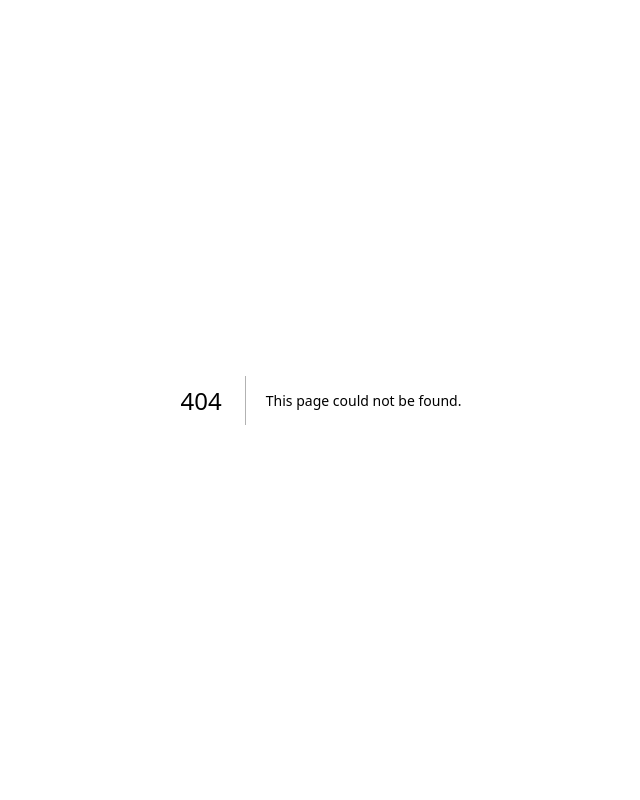
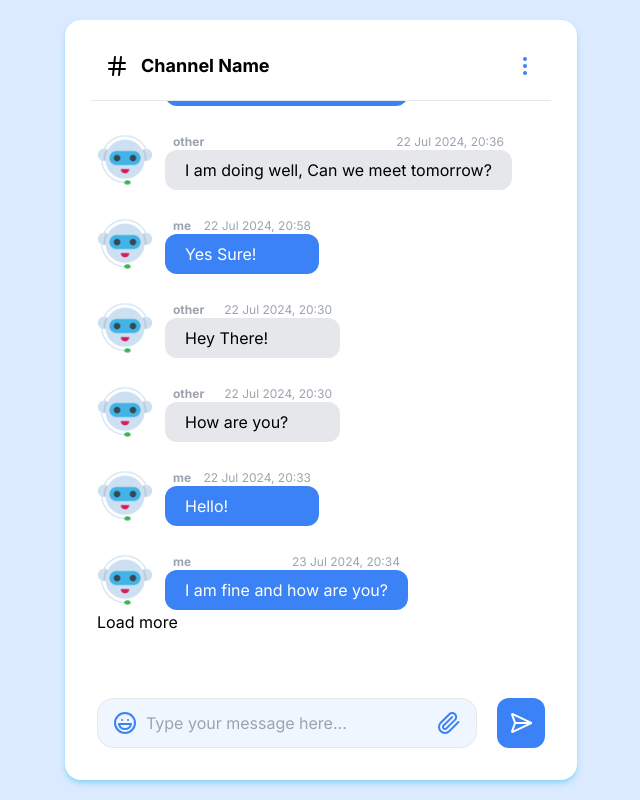
Before and after one commit to DiscordCataloger/sync, a Next.js app: page /chat in a window 1280 px wide. Before the commit this address had no page. Shown: the whole page, without its empty margins (319-959 px from the left). Built offline with nearby package versions, Linux system fonts and the light colour scheme.

Commit message:
first commit

```diff
--- /dev/null
+++ b/src/app/(backend)/getChannelMsg.js
@@ -0,0 +1,131 @@
+"use client";
+
+export const getChannelMsg = (offset, limit) => {
+  const data = [
+    {
+      icon: "/chat_bot.png",
+      from: "Daniel",
+      text: "Hey There!",
+      time: "22 Jul 2024, 20:30",
+    },
+    {
+      icon: "/chat_bot.png",
+      from: "Jonathan",
+      text: "How are you?",
+      time: "22 Jul 2024, 20:30",
+    },
+    {
+      icon: "/chat_bot.png",
+      from: "me",
+      text: "Hello!",
+      time: "22 Jul 2024, 20:33",
+    },
+    {
+      icon: "/chat_bot.png",
+      from: "me",
+      text: "I am fine and how are you?",
+      time: "22 Jul 2024, 20:34",
+    },
+    {
+      icon: "/chat_bot.png",
+      from: "other",
+      text: "I am doing well, Can we meet tomorrow?",
+      time: "22 Jul 2024, 20:36",
+    },
+    {
+      icon: "/chat_bot.png",
+      from: "me",
+      text: "Yes Sure!",
+      time: "22 Jul 2024, 20:58",
+    },
+    {
+      from: "other",
+      text: "Hey There!",
+      time: "22 Jul 2024, 20:30",
+      icon: "/chat_bot.png",
+    },
+    {
+      icon: "/chat_bot.png",
+      from: "other",
+      text: "How are you?",
+      time: "22 Jul 2024, 20:30",
+    },
+    {
+      icon: "/chat_bot.png",
+      from: "me",
+      text: "Hello!",
+      time: "22 Jul 2024, 20:33",
+    },
+    {
+      icon: "/chat_bot.png",
+      from: "me",
+      text: "I am fine and how are you?",
+      time: "23 Jul 2024, 20:34",
+    },
+    {
+      icon: "/chat_bot.png",
+      from: "Daniel",
+      text: "Hey There!",
+      time: "22 Jul 2024, 20:30",
+    },
+    {
+      icon: "/chat_bot.png",
+      from: "Jonathan",
+      text: "How are you?",
+      time: "22 Jul 2024, 20:30",
+    },
+    {
+      icon: "/chat_bot.png",
+      from: "me",
+      text: "Hello!",
+      time: "22 Jul 2024, 20:33",
+    },
+    {
+      icon: "/chat_bot.png",
+      from: "me",
+      text: "I am fine and how are you?",
+      time: "22 Jul 2024, 20:34",
+    },
+    {
+      icon: "/chat_bot.png",
+      from: "other",
+      text: "I am doing well, Can we meet tomorrow?",
+      time: "22 Jul 2024, 20:36",
+    },
+    {
+      icon: "/chat_bot.png",
+      from: "me",
+      text: "Yes Sure!",
+      time: "22 Jul 2024, 20:58",
+    },
+    {
+      from: "other",
+      text: "Hey There!",
+      time: "22 Jul 2024, 20:30",
+      icon: "/chat_bot.png",
+    },
+    {
+      icon: "/chat_bot.png",
+      from: "other",
+      text: "How are you?",
+      time: "22 Jul 2024, 20:30",
+    },
+    {
+      icon: "/chat_bot.png",
+      from: "me",
+      text: "Hello!",
+      time: "22 Jul 2024, 20:33",
+    },
+    {
+      icon: "/chat_bot.png",
+      from: "me",
+      text: "I am fine and how are you?",
+      time: "23 Jul 2024, 20:34",
+    },
+  ];
+  const displayData = data.slice(
+    data.length - offset - limit,
+    data.length - offset
+  );
+  return displayData;
+};
--- /dev/null
+++ b/src/app/(frontend)/(components)/(channelui)/ChannelHeader.js
@@ -0,0 +1,21 @@
+"use client";
+import { EllipsisVertical, Hash } from "lucide-react";
+
+export default function ChannelHeader({ name }) {
+  return (
+    <>
+      <div className="flex justify-between items-center px-10 py-8 pb-5">
+        <div className="flex items-center">
+          <Hash className="mr-3 w-6 h-6" />
+          <div className="flex flex-col text-lg font-bold text-black">
+            {name}
+          </div>
+        </div>
+        <EllipsisVertical className="text-blue-500" />
+      </div>
+      <div className="flex justify-center items-center">
+        <hr className="w-[90%]" />
+      </div>
+    </>
+  );
+}
--- /dev/null
+++ b/src/app/(frontend)/(components)/(channelui)/InputMessage.js
@@ -0,0 +1,33 @@
+"use client";
+import { Paperclip, Laugh, SendHorizontal } from "lucide-react";
+
+export default function InputMessage({ input, setInput, sendMessage }) {
+  return (
+    <div className="p-8 flex gap-5 justify-center items-center">
+      <div className="relative w-full">
+        <Laugh
+          className="text-blue-500 absolute left-4 top-1/2 transform -translate-y-1/2 cursor-pointer hover:text-blue-600"
+          onClick={null}
+        />
+        <input
+          type="text"
+          value={input}
+          onChange={(e) => setInput(e.target.value)}
+          onKeyDown={(e) => e.key === "Enter" && sendMessage()}
+          className="w-full px-12 p-3 border rounded-2xl focus:outline-none bg-blue-50 text-black"
+          placeholder="Type your message here..."
+        />
+        <Paperclip
+          className="text-blue-500 absolute right-4 top-1/2 transform -translate-y-1/2 cursor-pointer hover:text-blue-600"
+          onClick={null}
+        />
+      </div>
+      <div
+        className="text-white bg-blue-500 rounded-xl h-full w-14 flex items-center justify-center relative cursor-pointer hover:bg-blue-600"
+        onClick={() => sendMessage()}
+      >
+        <SendHorizontal />
+      </div>
+    </div>
+  );
+}
--- /dev/null
+++ b/src/app/(frontend)/(components)/(channelui)/MessageItem.js
@@ -0,0 +1,42 @@
+"use client";
+
+export default function MessageItem({ icon, userName, text, time }) {
+  const currentTime = new Date();
+  const months = [
+    "Jan",
+    "Feb",
+    "Mar",
+    "Apr",
+    "May",
+    "Jun",
+    "Jul",
+    "Aug",
+    "Sep",
+    "Oct",
+    "Nov",
+    "Dec",
+  ];
+  const todayDate = `${currentTime.getDate()} ${
+    months[currentTime.getMonth()]
+  } ${currentTime.getFullYear()}`;
+
+  return (
+    <div className={`flex justify-start items-center mt-6`}>
+      <img src={icon} className="mr-3 w-14 h-14 rounded-full" />
+      <div className={`flex flex-col items-start`}>
+        <div className="flex w-full justify-between items-center gap-3 text-xs text-gray-400 mt-1 px-2">
+          <div className="font-bold">{userName}</div>
+          <div>{time.replace(`${todayDate},`, "Today,")}</div>
+        </div>
+        <div
+          style={{ minWidth: `${userName.length * 7 + 140}px` }}
+          className={`py-2 px-5 rounded-xl text-wrap ${
+            userName === "me" ? "bg-blue-500" : "bg-gray-200"
+          } ${userName === "me" ? "text-white" : "text-black"}`}
+        >
+          {text}
+        </div>
+      </div>
+    </div>
+  );
+}
--- /dev/null
+++ b/src/app/(frontend)/(components)/(channelui)/MessageList.js
@@ -0,0 +1,50 @@
+"use client";
+import { useEffect, useRef, useState } from "react";
+import style from "../ChannelUI.module.css";
+import MessageItem from "./MessageItem";
+import { getChannelMsg } from "@/app/(backend)/getChannelMsg";
+import { useInView } from "react-intersection-observer";
+
+const NUMBER_OF_MSG_TO_FETCH = 5;
+
+export default function MessageList({ msg, setMsg }) {
+  const bottomRef = useRef(null);
+
+  const [offset, setOffset] = useState(NUMBER_OF_MSG_TO_FETCH);
+  const { ref, inView } = useInView();
+
+  const loadMoreMsg = () => {
+    const loadMsg = getChannelMsg(offset, NUMBER_OF_MSG_TO_FETCH);
+    console.log(loadMsg);
+    setMsg([...loadMsg, ...msg]);
+    setOffset(offset + NUMBER_OF_MSG_TO_FETCH);
+  };
+
+  // auto scroll to bottom
+  useEffect(() => {
+    bottomRef.current?.scrollIntoView({ behavior: "smooth" });
+  }, [msg]);
+
+  // useEffect(() => {
+  //   if (inView) {
+  //     loadMoreMsg();
+  //   }
+  // }, [inView]);
+
+  return (
+    <div className={`flex-grow p-8 overflow-y-auto ${style.scrollableContent}`}>
+      {/* <div ref={ref}>Loading...</div> */}
+      {msg.map((msg, index) => (
+        <MessageItem
+          key={index}
+          icon={msg.icon}
+          userName={msg.from}
+          text={msg.text}
+          time={msg.time}
+        />
+      ))}
+      <button onClick={loadMoreMsg}>Load more</button>
+      <div ref={bottomRef}></div>
+    </div>
+  );
+}
--- /dev/null
+++ b/src/app/(frontend)/(components)/ChannelUI.js
@@ -0,0 +1,60 @@
+"use client";
+import { useState, useEffect } from "react";
+import ChannelHeader from "./(channelui)/ChannelHeader";
+import InputMessage from "./(channelui)/InputMessage";
+import MessageList from "./(channelui)/MessageList";
+import { getChannelMsg } from "@/app/(backend)/getChannelMsg";
+
+export default function ChannelUI({ name }) {
+  // offset, limit msg
+  const initialMsg = getChannelMsg(0, 10);
+  const [msg, setMsg] = useState(initialMsg);
+  const [input, setInput] = useState("");
+
+  const sendMessage = () => {
+    if (input.trim()) {
+      const currentTime = new Date();
+      const months = [
+        "Jan",
+        "Feb",
+        "Mar",
+        "Apr",
+        "May",
+        "Jun",
+        "Jul",
+        "Aug",
+        "Sep",
+        "Oct",
+        "Nov",
+        "Dec",
+      ];
+      const formattedTime = `${currentTime.getDate()} ${
+        months[currentTime.getMonth()]
+      } ${currentTime.getFullYear()}, ${currentTime.getHours()}:${String(
+        currentTime.getMinutes()
+      ).padStart(2, "0")}`;
+      setMsg([
+        ...msg,
+        { from: "me", text: input, time: formattedTime, icon: "/chat_bot.png" },
+      ]);
+      setInput("");
+    }
+  };
+
+  return (
+    <div className="w-[40%] min-w-[480px] h-[95%] bg-white rounded-2xl flex flex-col shadow-md shadow-sky-400/40">
+      {/* Header */}
+      <ChannelHeader name={name} />
+
+      {/* Messages */}
+      <MessageList msg={msg} setMsg={setMsg} />
+
+      {/* Input */}
+      <InputMessage
+        input={input}
+        setInput={setInput}
+        sendMessage={sendMessage}
+      />
+    </div>
+  );
+}
--- /dev/null
+++ b/src/app/(frontend)/(components)/ChannelUI.module.css
@@ -0,0 +1,29 @@
+/* For WebKit-based browsers (Chrome, Safari) */
+.scrollableContent::-webkit-scrollbar {
+  width: 8px;
+}
+
+.scrollableContent::-webkit-scrollbar-track {
+  background: #f1f1f1;
+  border-radius: 4px;
+}
+
+.scrollableContent::-webkit-scrollbar-thumb {
+  background: #888;
+  border-radius: 4px;
+}
+
+.scrollableContent::-webkit-scrollbar-thumb:hover {
+  background: #555;
+}
+
+/* For Firefox */
+.scrollableContent {
+  scrollbar-width: thin;
+  scrollbar-color: #a5baff #ffffff;
+}
+
+/* Optional for IE/Edge */
+.scrollableContent {
+  -ms-overflow-style: -ms-autohiding-scrollbar; /* Hide scrollbar when not scrolling */
+}
--- /dev/null
+++ b/src/app/(frontend)/(pages)/chat/page.js
@@ -0,0 +1,12 @@
+"use client";
+import ChannelUI from "../../(components)/ChannelUI";
+
+export default function Page() {
+  const channelChatting = "Channel Name";
+
+  return (
+    <div className="bg-blue-100 h-screen flex items-center justify-center">
+      <ChannelUI name={channelChatting} />
+    </div>
+  );
+}
```
Also changed, not shown: package.json (+7 -4 lines), public/chat_bot.png (added), src/app/(frontend)/(pages)/chat/chat.js (deleted), 1 other file (tests, documents, lock files or other folders).
